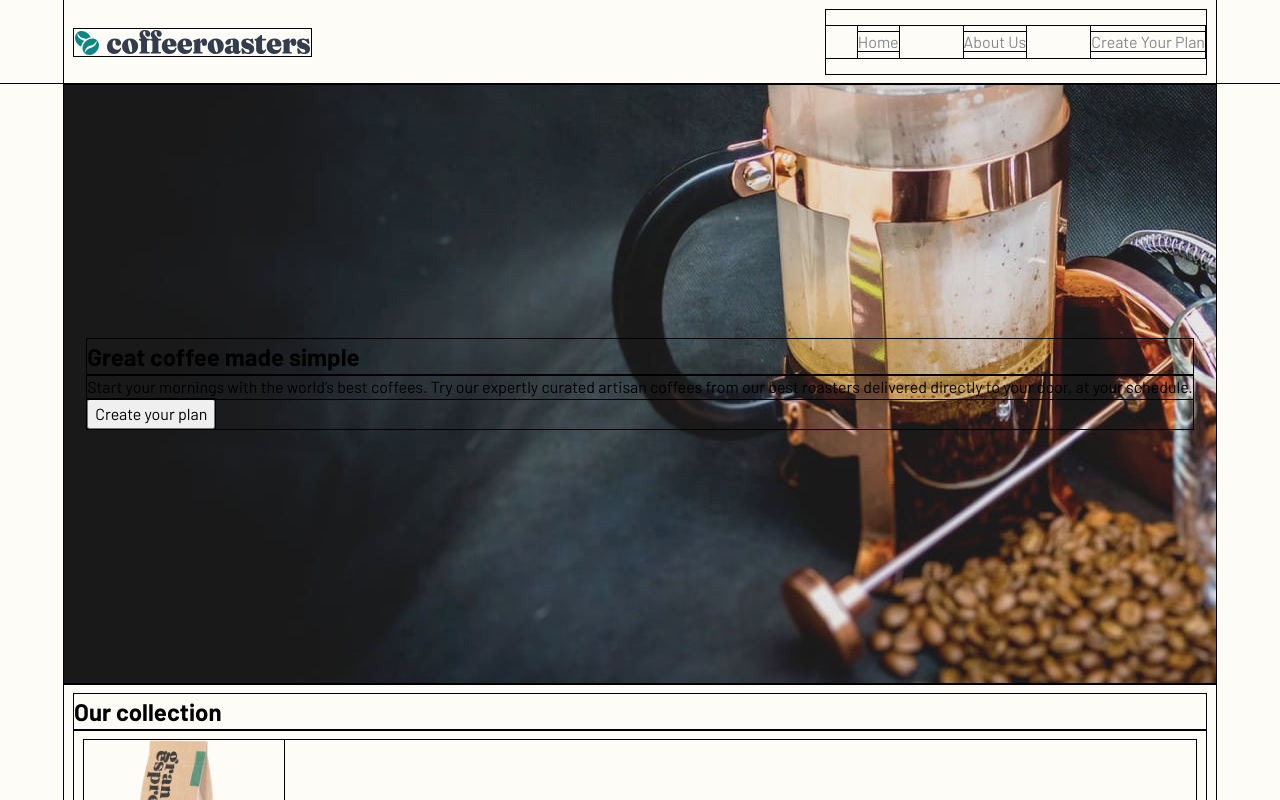
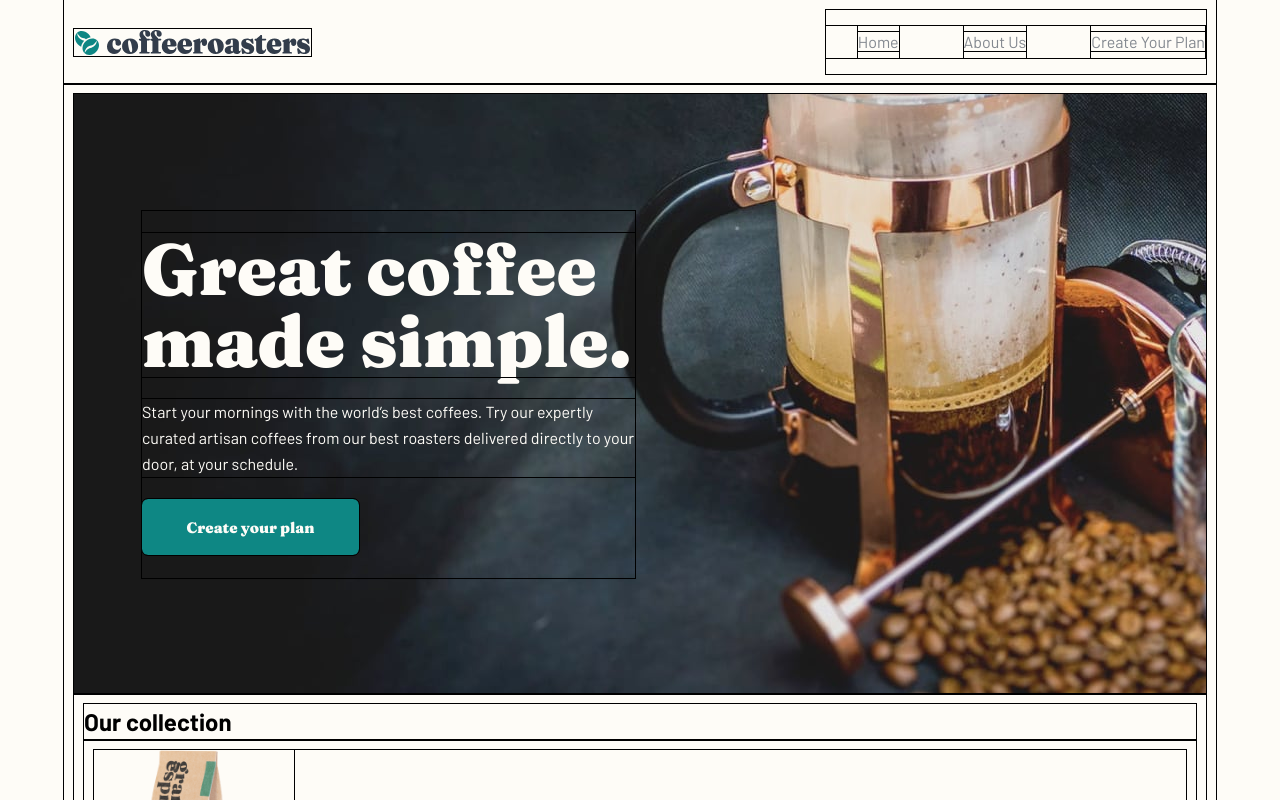
Before and after one commit to tlanettepollard/FEM-CoffeeRoasters-Subscription-Site-TLP, a React (Vite) app: page / in a window 1280 px wide. Shown: the top 800 px of the page. Built offline with nearby package versions, Linux system fonts and the light colour scheme.

Commit message:
Updste: styling home hero
Signed-off-by: T. Lanette <TLPollard4516@gmail.com>

```diff
--- a/src/components/Shared/SharedHero.jsx
+++ b/src/components/Shared/SharedHero.jsx
@@ -18,7 +18,7 @@ export default function SharedHero(props) {
                 <p className='hero__text'>
                     {props.desc}
                 </p>
-                <button onClick={changeRoute} className='btn primary-btn hero-btn'>
+                <button onClick={changeRoute} className='btn btn-hero'>
                     {props.button}
                 </button>
             </div>
--- a/src/components/Shared/WorkList.jsx
+++ b/src/components/Shared/WorkList.jsx
@@ -14,7 +14,7 @@ export function WorkList() {
             <div className='work__container'>
                 <WorksItems />
                 <div className='container'>
-                    <button onClick={changeRoute} className='btn primary__btn work__btn'>
+                    <button onClick={changeRoute} className='btn btn-works'>
                         Create your plan
                     </button>
                 </div>
--- a/src/pages/Home.jsx
+++ b/src/pages/Home.jsx
@@ -7,10 +7,10 @@ import { WorkList } from '../components/Shared/WorkList';
 
 export function Home() {
     return (
-        <main className='main__home'>
+        <main className='main__home container'>
             <SharedHero
                 class='home'
-                title='Great coffee made simple'
+                title='Great coffee made simple.'
                 desc='Start your mornings with the world’s best coffees. Try our expertly curated artisan coffees from our best roasters delivered directly to your door, at your schedule.'
                 button='Create your plan' />
             <HomeCollection />
--- a/src/styles/abstracts/_mixins.scss
+++ b/src/styles/abstracts/_mixins.scss
@@ -11,57 +11,6 @@
     align-items: $alignItems;
 }
 
-// Media Mixins-- Min-Width
-
-/* SM Mobile
-@mixin bp-sm-mobile {
-    @media screen and (max-width: $sm-mobile) {
-        @content;
-    }
-}
-
-// MD Tablet
-@mixin bp-md-tablet {
-    @media screen and (min-width: $md-tablet) {
-        @content;
-    }
-}
-
-// LG Tablet
-@mixin bp-lg-tablet {
-    @media screen and (min-width: $lg-tablet) {
-        @content;
-    }
-}
-
-// XL Desktop
-@mixin bp-xl-desktop {
-    @media screen and (min-width: $xl-desktop) {
-        @content;
-    }
-}
-
-// XXL Desktop
-@mixin bp-xxl-desktop {
-    @media screen and (min-width: $xxl-desktop) {
-        @content;
-    }
-}
-
-// Media Mixins-- Max-Width
-// XS Mobile
-@mixin bp-xs-mobile {
-    @media screen and (max-width: $xs-mobile) {
-        @content;
-    }
-}
-
-// MD Tablet
-@mixin bp-md-tablet-max {
-    @media screen and (max-width: $md-tablet) {
-        @content;
-    }
-} */
 
 
 // Media-- Max-Width
@@ -225,7 +174,7 @@
 
 @mixin BodyFont() {
     font-family: $body-font;
-    color: $body-font-color;
+    color: $button-font-color;
     font-size: $body-font-size;
     line-height: 1.625rem;
     font-weight: 400;
--- a/src/styles/base/_typography.scss
+++ b/src/styles/base/_typography.scss
@@ -11,10 +11,6 @@ $h4-heading-size: 1.5rem;
 // Body Fonts
 $body-font: "Barlow", serif;
 $body-font-size: 1rem;
-$button-font-size: 1.125rem;
+$button-font-size: .9375rem;
 $navbar-font-size: .75rem;
 $accordion-menu-title-size: 3rem;
-
-a {
-    line-height: 2rem
-}
--- a/src/styles/components/_buttons.scss
+++ b/src/styles/components/_buttons.scss
@@ -0,0 +1,24 @@
+@use '../abstracts/' as *;
+@use '../base/' as *;
+
+.btn {
+    display: inline;
+    width: 13.5625rem;
+    height: 3.5rem;
+    border: none;
+    border-radius: .375rem;
+    background-color: $main-btn-active;
+    @include ButtonFont;
+
+    &:hover,
+    &:focus {
+        background-color: $main-btn-hover;
+        outline: none;
+        transition: 0.2s;
+    }
+
+    &:disabled {
+        background-color: $main-btn-disabled;
+        color: $button-font-color;
+    }
+}
--- a/src/styles/layout/_hero.scss
+++ b/src/styles/layout/_hero.scss
@@ -2,7 +2,33 @@
 @use '../base/' as *;
 
 .hero {
-    @include flex(column, center, center);
+    @include flex(row, flex-start, center);
+
+    &__content {
+        width: 30.8125rem;
+        height: 22.9375rem;
+        @include flex(column, space-evenly, flex-start);
+        margin-left: 3.625rem;
+
+        @include bp-lg-tablet {
+            width: 24.875rem;
+            height: 18.25rem;
+        }
+
+        .hero__title {
+            @include HeaderOne;
+
+            @include bp-lg-tablet {
+                font-size: 3rem;
+            }
+
+        }
+
+        .hero__text {
+            @include BodyFont;
+        }
+    }
+
 }
 
 
@@ -22,4 +48,6 @@
     @include bp-sm-tablet {
         background-image: url('/src/assets/home/mobile/image-hero-coffeepress.jpg');
     }
+
+
 }
```
